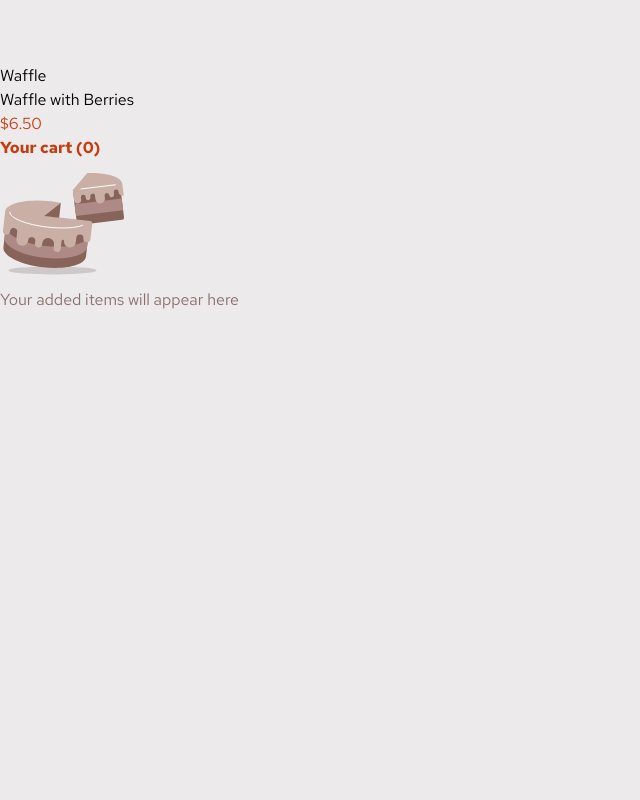
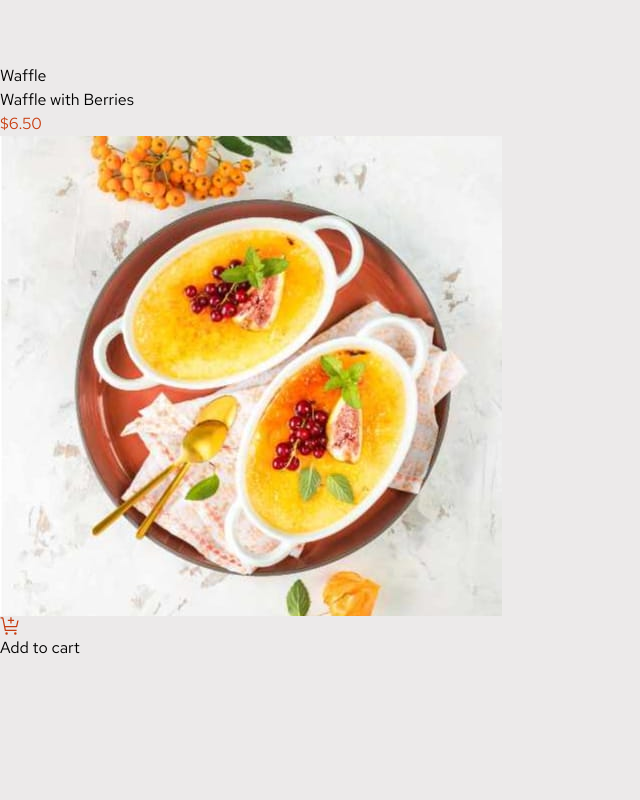
Before and after one commit to NeoScripter/shopping-cart-react-odin, a React (Create React App) app: page / in a window 1280 px wide. Shown: the part 2080-2880 px from the top of the page, without its empty margins (0-640 px from the left). Before the commit the page ends 2392 px from the top, so only its background shows below. Built offline with nearby package versions, Linux system fonts and the light colour scheme.

Commit message:
Fixed the bug with the screen size

```diff
--- a/src/components/Catalog.js
+++ b/src/components/Catalog.js
@@ -5,7 +5,7 @@ import { useCart } from "../hooks/CartContext";
 function Catalog() {
     const { cart, updateItemQuantity } = useCart();
     const [screenWidth, setScreenWidth] = useState(window.innerWidth);
-    const [itemsToShow, setItemsToShow] = useState(2);
+    const [itemsToShow, setItemsToShow] = useState(window.innerWidth < 540 ? 2 : 20);
 
     const loadMoreItems = () => {
         setItemsToShow((prevItemsToShow) => prevItemsToShow + 2);
```
